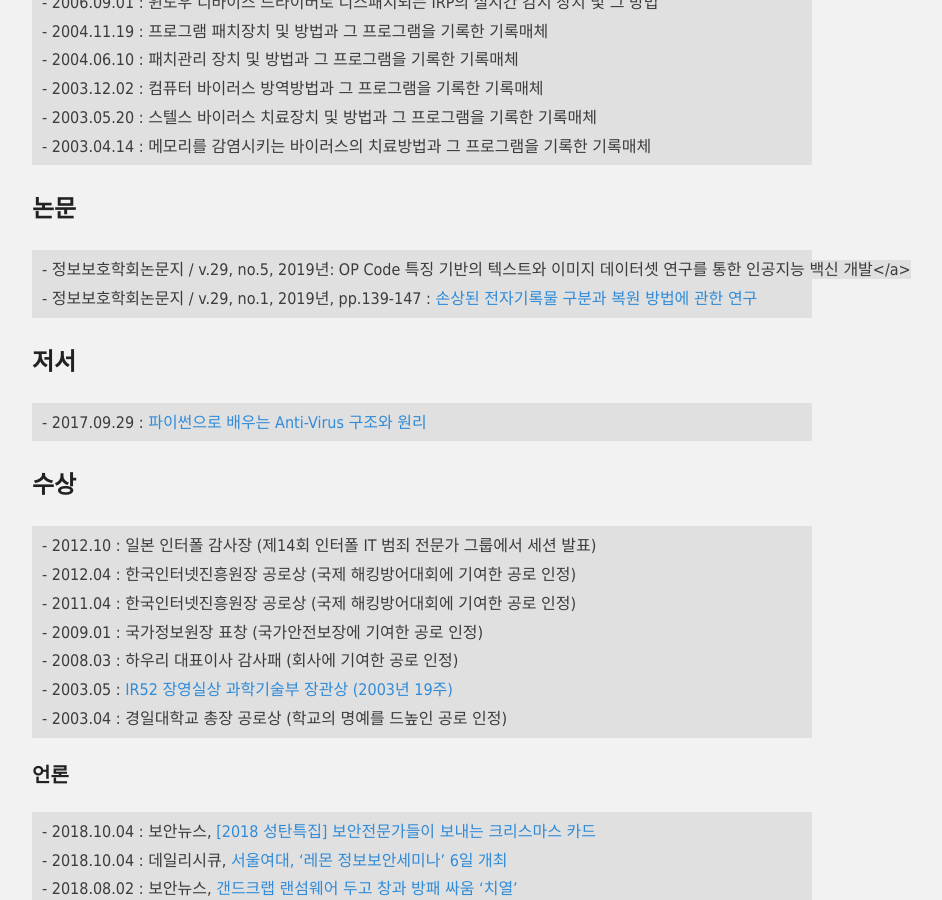
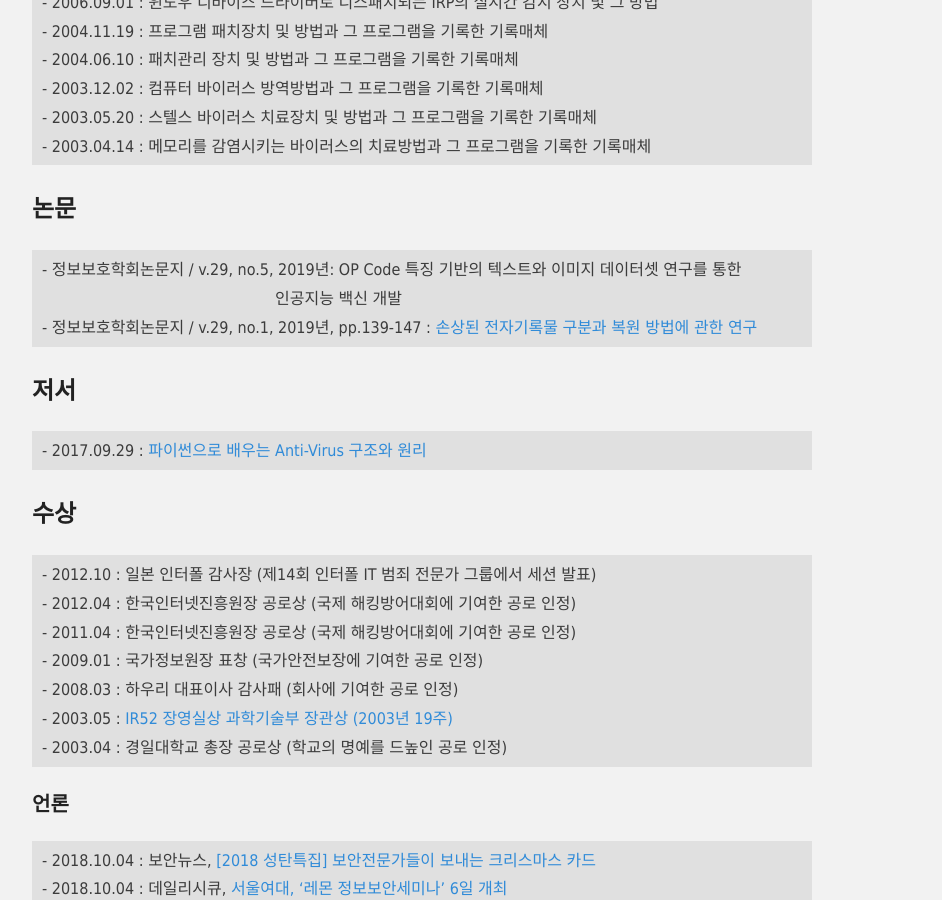
Before and after one commit to hanul93/hanul93.github.com, a Jekyll site: the page built from about.md, in a window 1280 px wide and 900 px high, scrolled down 1303 px. Shown: the whole window, without its empty margins (218-1160 px from the left). Built offline with Jekyll 4.4.1, drawn with Linux system fonts in a browser that asks for light colours; nearby versions of some CDN libraries.

Commit message:
오타 tag 수정

```diff
--- a/about.md
+++ b/about.md
@@ -53,7 +53,8 @@ permalink: /about/
 
 ## 논문
 
-<div class="highlighter-rouge"><pre class="highlight"><code class="keibox">- 정보보호학회논문지 / v.29, no.5, 2019년: OP Code 특징 기반의 텍스트와 이미지 데이터셋 연구를 통한 인공지능 백신 개발</a>
+<div class="highlighter-rouge"><pre class="highlight"><code class="keibox">- 정보보호학회논문지 / v.29, no.5, 2019년: OP Code 특징 기반의 텍스트와 이미지 데이터셋 연구를 통한
+                                                   인공지능 백신 개발
 - 정보보호학회논문지 / v.29, no.1, 2019년, pp.139-147 : <a href="http://koreascience.or.kr/article/JAKO201907753431236.page">손상된 전자기록물 구분과 복원 방법에 관한 연구</a>
 </code></pre>
 </div>
```
